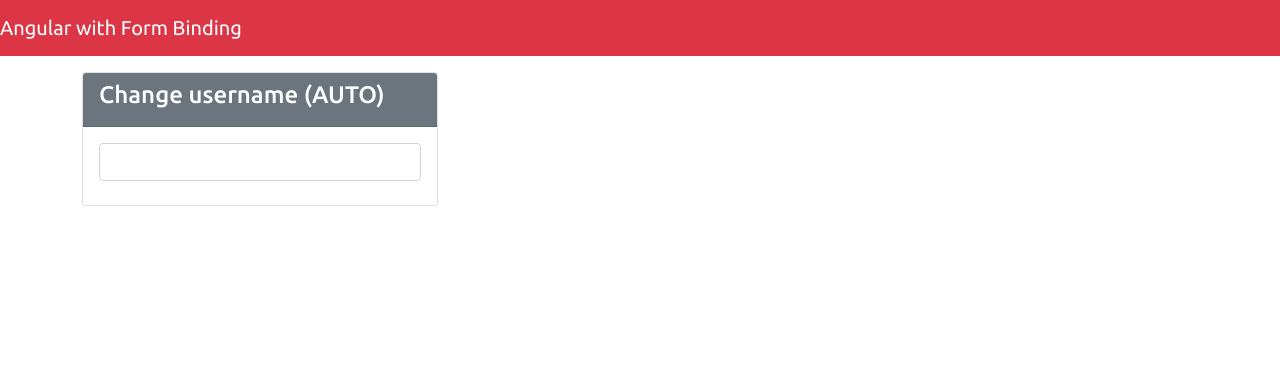
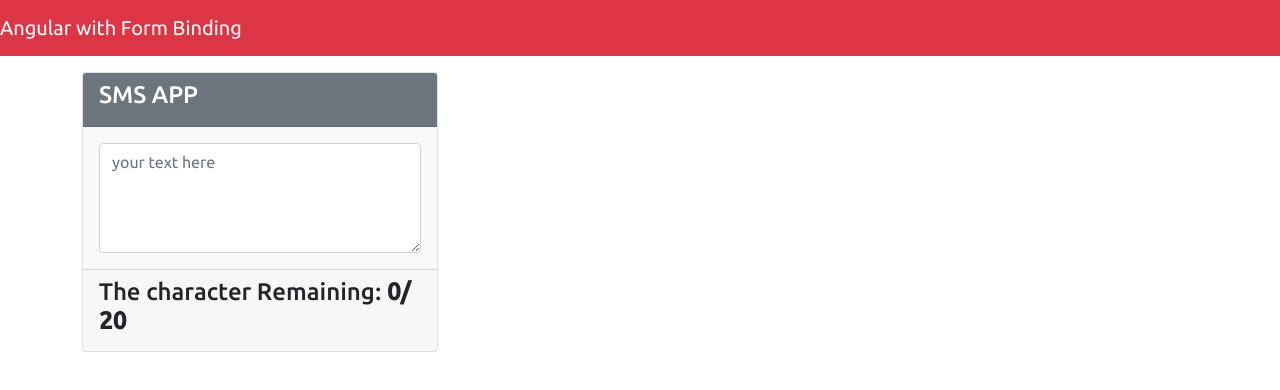
Before and after one commit to OyewoleOni/Angular-Refresh, an Angular app: page / in a window 1280 px wide. Shown: the top 390 px of the page. Built offline with nearby package versions, Linux system fonts and the light colour scheme.

Commit message:
Seting up forms binding 2

```diff
--- a/src/app/app.component.html
+++ b/src/app/app.component.html
@@ -7,4 +7,5 @@
 <!-- <app-product-item></app-product-item> -->
 <!-- <app-shopping-cart></app-shopping-cart> -->
 <!-- <app-change-username></app-change-username> -->
-<app-change-username-auto></app-change-username-auto>
+<!-- <app-change-username-auto></app-change-username-auto> -->
+<app-sms-app></app-sms-app>
--- a/src/app/app.module.ts
+++ b/src/app/app.module.ts
@@ -10,7 +10,8 @@ import { WishMessageComponent } from './components/wish-message/wish-message.com
 import { ProductItemComponent } from './components/product-item/product-item.component';
 import { ShoppingCartComponent } from './components/shopping-cart/shopping-cart.component';
 import { ChangeUsernameComponent } from './components/change-username/change-username.component';
-import { ChangeUsernameAutoComponent } from './components/change-username-auto/change-username-auto.component'
+import { ChangeUsernameAutoComponent } from './components/change-username-auto/change-username-auto.component';
+import { SmsAppComponent } from './components/sms-app/sms-app.component'
 
 @NgModule({
   declarations: [
@@ -21,7 +22,8 @@ import { ChangeUsernameAutoComponent } from './components/change-username-auto/c
     ProductItemComponent,
     ShoppingCartComponent,
     ChangeUsernameComponent,
-    ChangeUsernameAutoComponent
+    ChangeUsernameAutoComponent,
+    SmsAppComponent
   ],
   imports: [
     BrowserModule,
--- /dev/null
+++ b/src/app/components/sms-app/sms-app.component.html
@@ -0,0 +1,25 @@
+
+<section class="mt-3">
+    <div class="container">
+        <div class="row">
+            <div class="col-md-4">
+                <div class="card">
+                    <div class="card-header bg-secondary text-white">
+                       <p class="h4">SMS APP</p>
+                    </div>
+                    <div class="card-body bg-light">
+                       <form>
+                           <textarea rows="4" name="message" [(ngModel)]="message"
+                                     class="form-control" [maxlength]="maxCharCount" placeholder="your text here"></textarea>
+                       </form>
+                    </div>
+                    <div class="card-footer">
+                        <p class="h4">The character Remaining:
+                          <span class="fw-bold"> {{message.length}}/ {{maxCharCount}} </span>
+                        </p>
+                    </div>
+                </div>
+            </div>
+        </div>
+    </div>
+</section>
--- /dev/null
+++ b/src/app/components/sms-app/sms-app.component.ts
@@ -0,0 +1,17 @@
+import { Component, OnInit } from '@angular/core';
+
+@Component({
+  selector: 'app-sms-app',
+  templateUrl: './sms-app.component.html',
+  styleUrls: ['./sms-app.component.css']
+})
+export class SmsAppComponent implements OnInit {
+
+  public message:string = '';
+  public maxCharCount:number = 20;
+  constructor() { }
+
+  ngOnInit(): void {
+  }
+
+}
```
Also changed, not shown: src/app/components/sms-app/sms-app.component.css (added), 1 other file (tests, documents, lock files or other folders).
